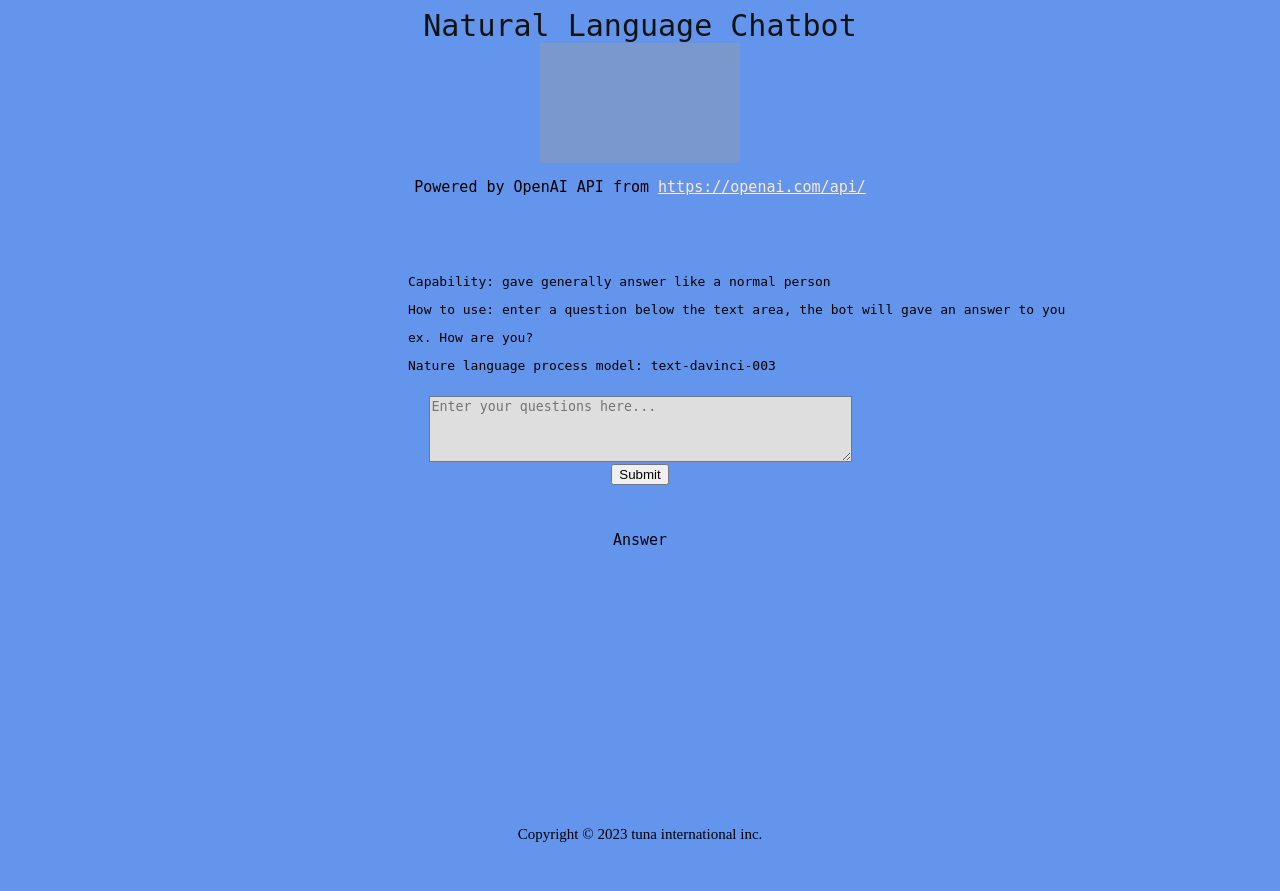
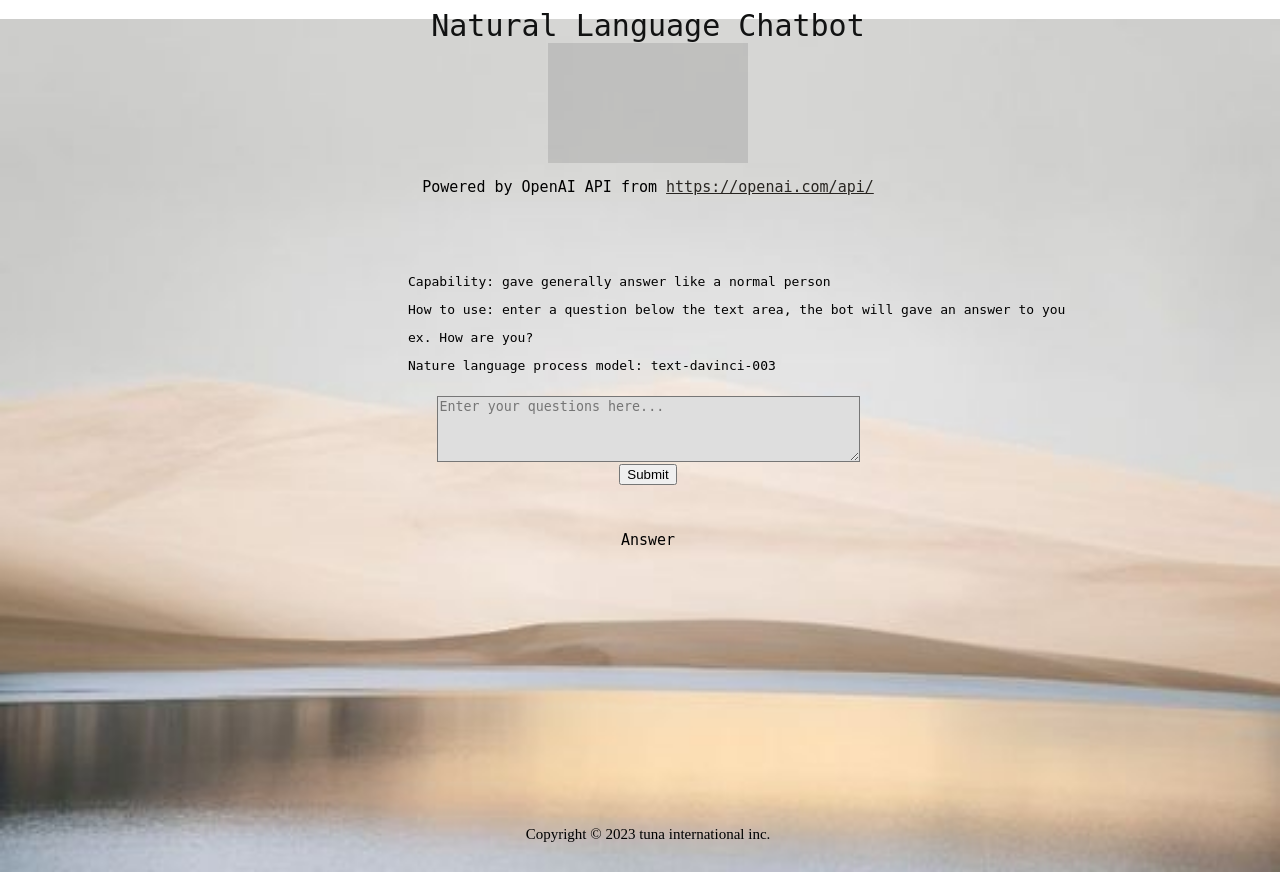
Before and after one commit to austin20010423/Natural-Language-Chatbot-web, a Flask app: page /form in a window 1280 px wide. Run offline with Flask 2, Linux system fonts and the light colour scheme; grey boxes are pictures that could not be loaded.

Commit message:
Add files via upload

```diff
--- a/static/style/style.css
+++ b/static/style/style.css
@@ -1,5 +1,10 @@
 body {
-    background-color: cornflowerblue;
+    width: 100%;
+    height: 100%;
+    background-image: url('../pic/background.jpg');
+    background-repeat: no-repeat;
+    background-position: center;
+    background-size: 100%;
 }
 
 header {
@@ -44,7 +49,7 @@ header {
 }
 
 a {
-    color: antiquewhite;
+    color: rgb(40, 37, 33);
 }
 
 footer {
```
